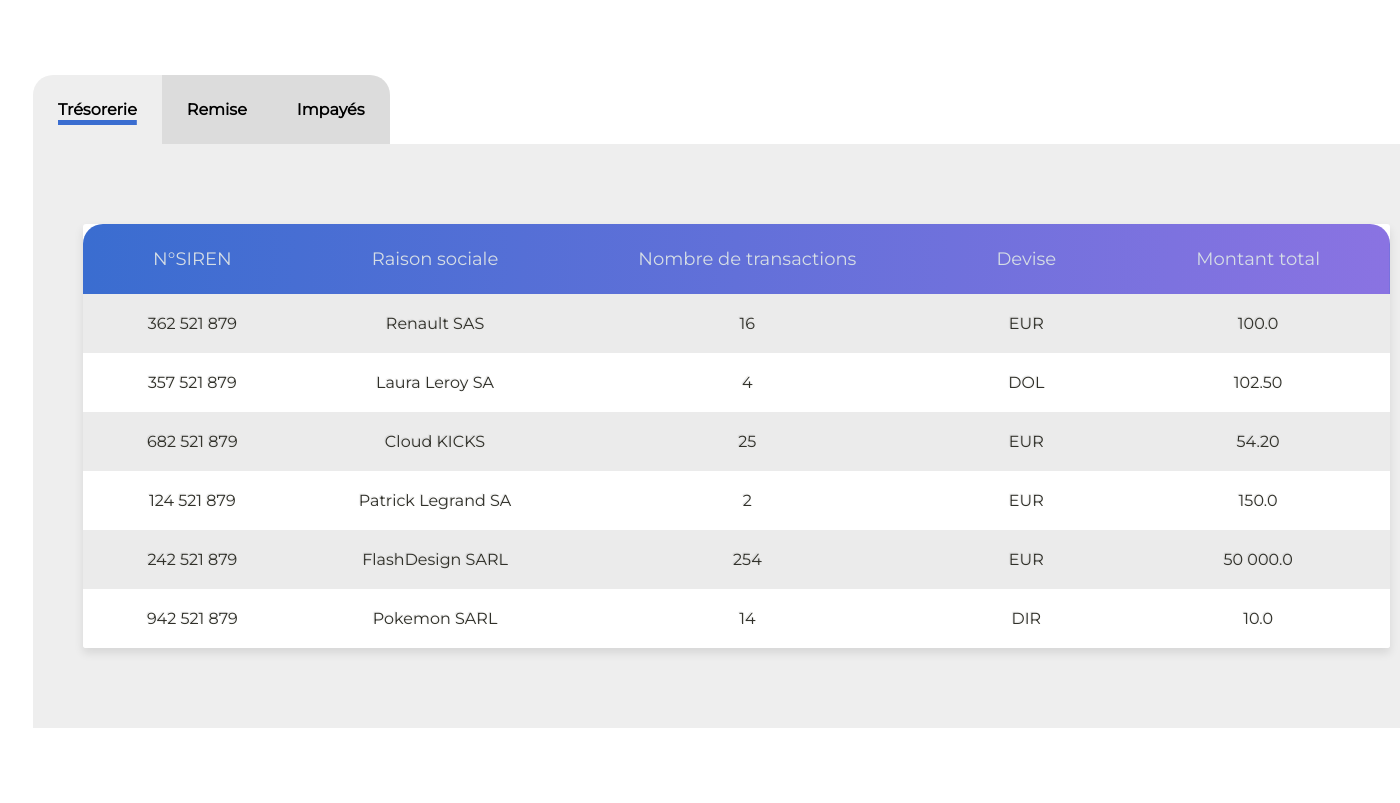
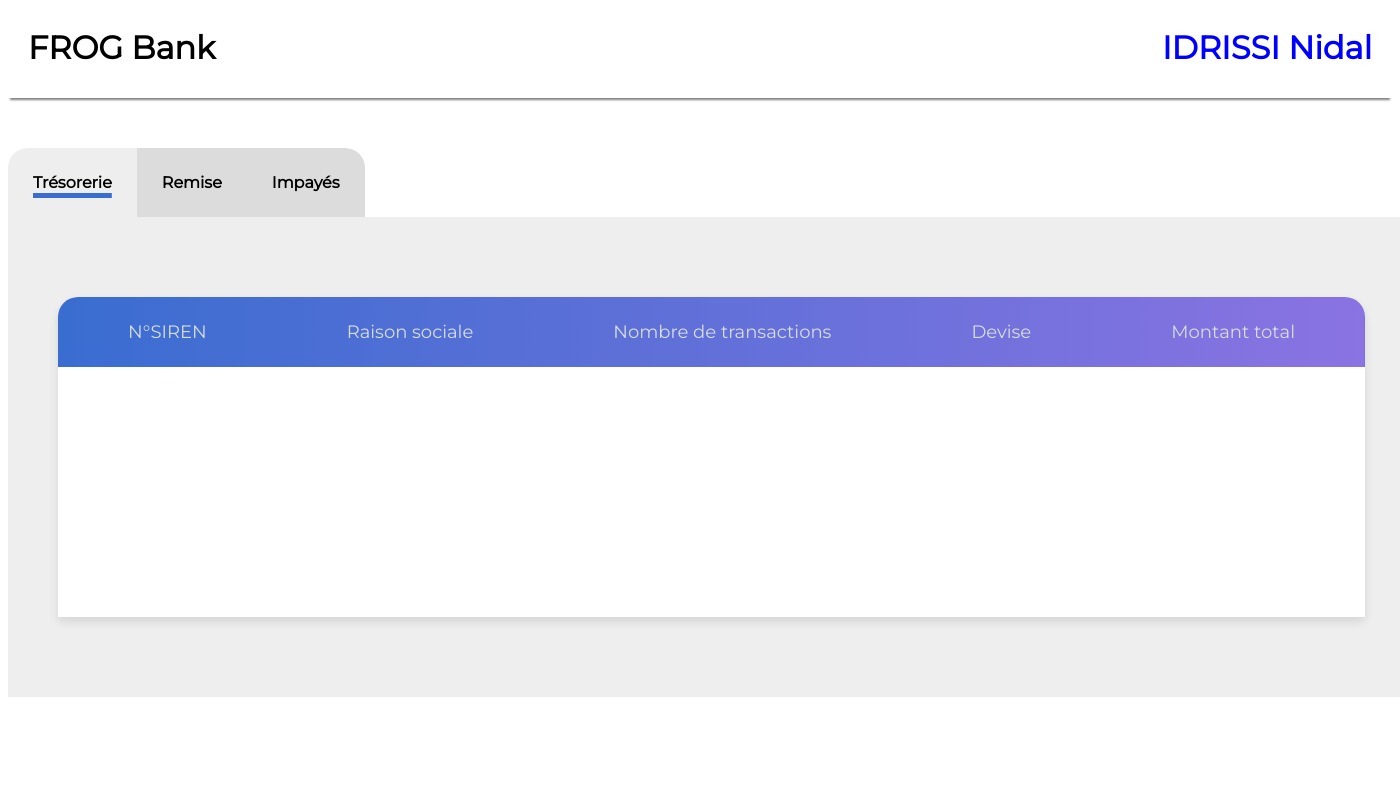
Before and after one commit to Caraidas/Portail-Web-et-gestion-de-paiement, a PHP site: page /page.php in a window 1400 px wide. After the commit the page ends 697 px from the top, so only its background shows below. Run offline with PHP 8.4, Linux system fonts and the light colour scheme; lists and menus that the app fills with data are empty.

Commit message:
Page test tableau

```diff
--- /dev/null
+++ b/header.html
@@ -0,0 +1,44 @@
+<!DOCTYPE html>
+<html lang="en">
+<head>
+    <meta charset="UTF-8">
+    <meta http-equiv="X-UA-Compatible" content="IE=edge">
+    <meta name="viewport" content="width=device-width, initial-scale=1.0">
+    <title>Document</title>
+
+    <style>
+        .menu {
+            display:flex;
+            flex-direction: row;
+            padding:20px;
+            position:relative;
+            height:50px;
+            box-shadow: 0 4px 2px -2px gray;
+            font-weight:600;
+            font-size:32px;
+        }
+
+        .menu a{
+            margin-left: auto;
+            margin-right: 0;
+            text-decoration: none;
+            color: blue
+        }
+
+        @media all and (max-width: 480px) {
+        .menu {
+            height:30px;
+            font-weight:300;
+            font-size:13px;
+        }
+        }
+    </style>
+</head>
+<body>
+
+    <div class="menu">
+        <div>FROG Bank</div>
+        <a href="#">IDRISSI Nidal</a>
+    </div>
+</body>
+</html>
--- a/page.php
+++ b/page.php
@@ -1,3 +1,4 @@
+<?php require_once 'Class/Database.php';?>
 <html lang="en">
 <head>
 	<meta charset="utf-8" />
@@ -7,7 +8,7 @@
 </head>
 
 <body>
-
+    <?php include_once 'header.html'; ?>
     <div class="mytabs">
         <input type="radio" name="mytabs" id="tab-tresorerie" checked="checked">
         <label class="label-first" for="tab-tresorerie">Trésorerie</label>
@@ -24,49 +25,33 @@
                 </thead>
 
                 <tbody class="table-hover">
-                    <!-- DEBUT DE LA BOUCLE -->
-                    <tr>
-                        <td >362 521 879</td>
-                        <td >Renault SAS</td>
-                        <td >16</td>
-                        <td >EUR</td>
-                        <td> 100.0</td>
-                    </tr>
-                    <tr>
-                    <td >357 521 879</td>
-                        <td >Laura Leroy SA</td>
-                        <td >4</td>
-                        <td >DOL</td>
-                        <td >102.50</td>
-                    </tr>
-                    <tr>
-                    <td >682 521 879</td>
-                        <td >Cloud KICKS</td>
-                        <td >25</td>
-                        <td >EUR</td>
-                        <td >54.20</td>
-                    </tr>
-                    <tr>
-                        <td >124 521 879</td>
-                        <td >Patrick Legrand SA</td>
-                        <td >2</td>
-                        <td >EUR</td>
-                        <td >150.0</td>
-                    </tr>
-                    <tr>
-                        <td >242 521 879</td>
-                        <td >FlashDesign SARL</td>
-                        <td >254</td>
-                        <td >EUR</td>
-                        <td >50 000.0</td>
-                    </tr>
-                    <tr>
-                        <td >942 521 879</td>
-                        <td >Pokemon SARL</td>
-                        <td >14</td>
-                        <td >DIR</td>
-                        <td >10.0</td>
-                    </tr>
+                <?php
+                   /* $db = new Database();
+                    $select_qry = $db->getPDO()->prepare("SELECT B_Client.NumSiren,
+                                                                 RaisonSociale,
+                                                                 B_Client.Devise,
+                                                                 COUNT(B_Transaction.Montant) AS 'nombre de transactions',
+                                                                 SUM(B_Transaction.Montant) AS 'Montant total'
+                                                        FROM B_Remise,
+                                                            B_Client,
+                                                            B_Transaction
+                                                        WHERE B_Client.NumSiren LIKE B_Remise.NumSiren
+                                                        AND B_Remise.NumRemise LIKE B_Transaction.NumRemise
+                                                        AND B_Client.NumSiren = 615888425
+                                                        GROUP BY NumSiren;") or die('Error: Could not execute mysql query MAIN');
+
+                    if($select_qry->rowCount() > 0){
+                        while($row = $select_qry->fetch(PDO::FETCH_ASSOC)){
+                            echo " <tr>
+                                        <td>".$row['NumSiren']."</td>
+                                        <td>".$row['RaisonSociale']."</td>
+                                        <td>".$row['nombre de transactions']."</td>
+                                        <td>".$row['Devise']."</td>
+                                        <td>".$row['Montant total']."</td>
+                                   </tr>";
+                        }
+                    }else echo "Pas de résultats pour cet utilisateur";*/
+                ?>
 
                 </tbody>
             </table>
@@ -94,13 +79,4 @@
 
 
   </body>
-<?php
-
-
-
-
-
-
-
-
-?>
+</html>
--- a/style.css
+++ b/style.css
@@ -13,10 +13,17 @@
        url('fonts/montserrat-v25-latin-regular.svg#Montserrat') format('svg'); /* Legacy iOS */
 }
 
+*{
+  left: 0;
+}
+
 body {
   font-family: Montserrat;
   font-size: 16px;
 }
+
+
+
 
 div.table-title {
   display: block;
@@ -49,11 +56,12 @@
   padding:5px;
   width: 100%;
   box-shadow: 0 5px 10px rgba(0, 0, 0, 0.1);
+  border-radius: 20px 20px 0px 0px;
+  overflow-x:scroll;
 }
 
 thead{
   background: linear-gradient(91.25deg, #3A6DD0 0%, #8A73E2 100%);
-  border-radius: 20px 20px 0px 0px;
 }
 
 th {
@@ -115,7 +123,6 @@
   flex-wrap: wrap;
   max-width: 1500px;
   margin: 50px auto;
-  padding: 25px;
 }
 .mytabs input[type="radio"] {
   display: none;
```
